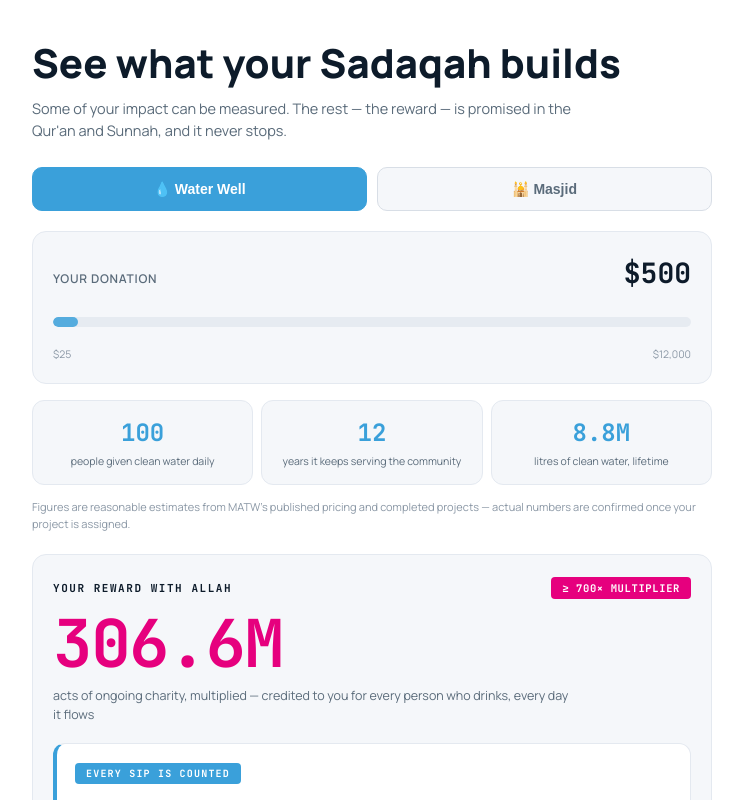
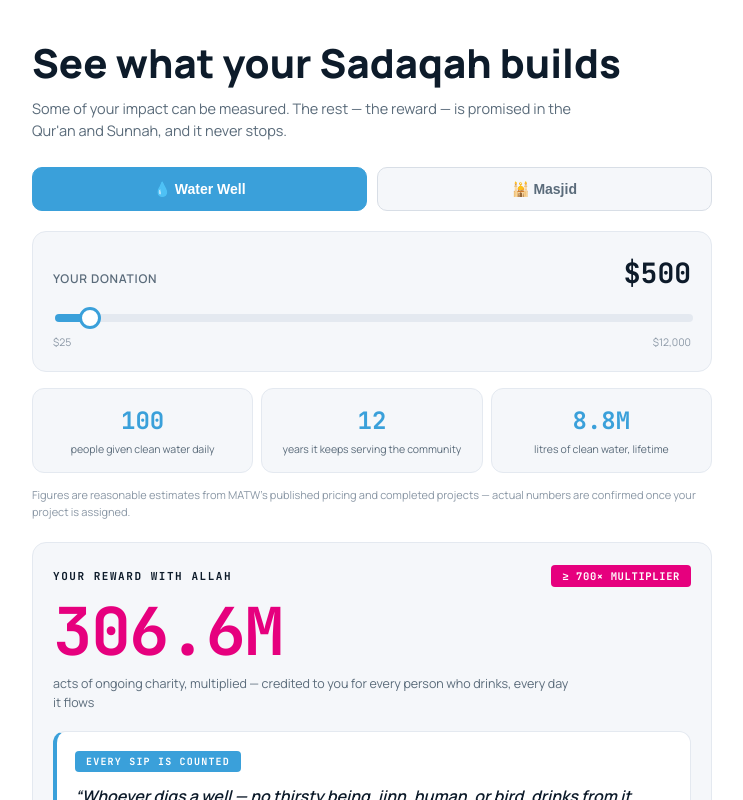
Before and after one commit to 292akhil2929-cmyk/sadaqah-calculator, a Next.js app: page / in a window 1280 px wide. Shown: the top 800 px of the page, without its empty margins (268-1011 px from the left). Built offline with nearby package versions, Linux system fonts and the light colour scheme.

Commit message:
Revert donation slider to a normal plain range input (remove ElasticSlider elastic/overshoot effect); remove the intrusive glow blob (::after wash) from GlowCard, keeping only the subtle border-ring glow; drop unused motion/gsap dependencies

```diff
--- a/app/ElasticSlider.css
+++ /dev/null
@@ -1,82 +0,0 @@
-.elastic-slider-container {
-  display: flex;
-  flex-direction: column;
-  align-items: center;
-  justify-content: center;
-  width: 100%;
-}
-
-.elastic-slider-wrapper {
-  display: flex;
-  width: 100%;
-  touch-action: none;
-  user-select: none;
-  align-items: center;
-  justify-content: center;
-  gap: 0.75rem;
-}
-
-.elastic-slider-root {
-  position: relative;
-  display: flex;
-  width: 100%;
-  flex-grow: 1;
-  cursor: grab;
-  touch-action: none;
-  user-select: none;
-  align-items: center;
-  padding: 0.75rem 0;
-}
-
-.elastic-slider-root:active {
-  cursor: grabbing;
-}
-
-.elastic-slider-track-wrapper {
-  display: flex;
-  flex-grow: 1;
-}
-
-.elastic-slider-track {
-  position: relative;
-  height: 100%;
-  flex-grow: 1;
-  overflow: hidden;
-  border-radius: 9999px;
-  background-color: #E4E9F0;
-}
-
-.elastic-slider-range {
-  position: relative;
-  height: 100%;
-  background-color: var(--elastic-accent, #e6007e);
-  border-radius: 9999px;
-  overflow: hidden;
-}
-
-.elastic-slider-range::after {
-  content: "";
-  position: absolute;
-  inset: 0;
-  background: linear-gradient(
-    100deg,
-    transparent 30%,
-    rgba(255, 255, 255, 0.55) 48%,
-    rgba(255, 255, 255, 0.55) 52%,
-    transparent 70%
-  );
-  background-size: 250% 100%;
-  animation: shiny-sweep 3.2s ease-in-out infinite;
-}
-
-@keyframes shiny-sweep {
-  0% {
-    background-position: 150% 0;
-  }
-  55% {
-    background-position: -50% 0;
-  }
-  100% {
-    background-position: -50% 0;
-  }
-}
--- a/app/ElasticSlider.jsx
+++ /dev/null
@@ -1,165 +0,0 @@
-"use client";
-
-import { animate, motion, useMotionValue, useMotionValueEvent, useTransform } from "motion/react";
-import { useRef, useState } from "react";
-import "./ElasticSlider.css";
-
-const MAX_OVERFLOW = 40;
-
-export default function ElasticSlider({
-  value,
-  onChange,
-  min = 0,
-  max = 100,
-  step = 1,
-  className = "",
-  leftIcon = null,
-  rightIcon = null,
-  accentColor = "#e6007e",
-}) {
-  return (
-    <div className={`elastic-slider-container ${className}`} style={{ "--elastic-accent": accentColor }}>
-      <Slider value={value} onChange={onChange} min={min} max={max} step={step} leftIcon={leftIcon} rightIcon={rightIcon} />
-    </div>
-  );
-}
-
-function Slider({ value, onChange, min, max, step, leftIcon, rightIcon }) {
-  const sliderRef = useRef(null);
-  const [region, setRegion] = useState("middle");
-  const clientX = useMotionValue(0);
-  const overflow = useMotionValue(0);
-  const scale = useMotionValue(1);
-
-  useMotionValueEvent(clientX, "change", (latest) => {
-    if (sliderRef.current) {
-      const { left, right } = sliderRef.current.getBoundingClientRect();
-      let newValue;
-
-      if (latest < left) {
-        setRegion("left");
-        newValue = left - latest;
-      } else if (latest > right) {
-        setRegion("right");
-        newValue = latest - right;
-      } else {
-        setRegion("middle");
-        newValue = 0;
-      }
-
-      overflow.jump(decay(newValue, MAX_OVERFLOW));
-    }
-  });
-
-  const handlePointerMove = (e) => {
-    if (e.buttons > 0 && sliderRef.current) {
-      const { left, width } = sliderRef.current.getBoundingClientRect();
-      let newValue = min + ((e.clientX - left) / width) * (max - min);
-
-      newValue = Math.round(newValue / step) * step;
-      newValue = Math.min(Math.max(newValue, min), max);
-      onChange(newValue);
-      clientX.jump(e.clientX);
-    }
-  };
-
-  const handlePointerDown = (e) => {
-    handlePointerMove(e);
-    e.currentTarget.setPointerCapture(e.pointerId);
-  };
-
-  const handlePointerUp = () => {
-    animate(overflow, 0, { type: "spring", bounce: 0.5 });
-  };
-
-  const getRangePercentage = () => {
-    const totalRange = max - min;
-    if (totalRange === 0) return 0;
-    return ((value - min) / totalRange) * 100;
-  };
-
-  return (
-    <motion.div
-      onHoverStart={() => animate(scale, 1.15)}
-      onHoverEnd={() => animate(scale, 1)}
-      onTouchStart={() => animate(scale, 1.15)}
-      onTouchEnd={() => animate(scale, 1)}
-      style={{
-        scale,
-        opacity: useTransform(scale, [1, 1.15], [0.85, 1]),
-      }}
-      className="elastic-slider-wrapper"
-    >
-      {leftIcon && (
-        <motion.div
-          animate={{
-            scale: region === "left" ? [1, 1.4, 1] : 1,
-            transition: { duration: 0.25 },
-          }}
-          style={{
-            x: useTransform(() => (region === "left" ? -overflow.get() / scale.get() : 0)),
-          }}
-        >
-          {leftIcon}
-        </motion.div>
-      )}
-
-      <div
-        ref={sliderRef}
-        className="elastic-slider-root"
-        onPointerMove={handlePointerMove}
-        onPointerDown={handlePointerDown}
-        onPointerUp={handlePointerUp}
-        onPointerCancel={handlePointerUp}
-        onLostPointerCapture={handlePointerUp}
-      >
-        <motion.div
-          style={{
-            scaleX: useTransform(() => {
-              if (sliderRef.current) {
-                const { width } = sliderRef.current.getBoundingClientRect();
-                return 1 + overflow.get() / width;
-              }
-              return 1;
-            }),
-            scaleY: useTransform(overflow, [0, MAX_OVERFLOW], [1, 0.8]),
-            transformOrigin: useTransform(() => {
-              if (sliderRef.current) {
-                const { left, width } = sliderRef.current.getBoundingClientRect();
-                return clientX.get() < left + width / 2 ? "right" : "left";
-              }
-              return "left";
-            }),
-            height: useTransform(scale, [1, 1.15], [10, 16]),
-          }}
-          className="elastic-slider-track-wrapper"
-        >
-          <div className="elastic-slider-track">
-            <div className="elastic-slider-range" style={{ width: `${getRangePercentage()}%` }} />
-          </div>
-        </motion.div>
-      </div>
-
-      {rightIcon && (
-        <motion.div
-          animate={{
-            scale: region === "right" ? [1, 1.4, 1] : 1,
-            transition: { duration: 0.25 },
-          }}
-          style={{
-            x: useTransform(() => (region === "right" ? overflow.get() / scale.get() : 0)),
-          }}
-        >
-          {rightIcon}
-        </motion.div>
-      )}
-    </motion.div>
-  );
-}
-
-function decay(value, max) {
-  if (max === 0) return 0;
-  const entry = value / max;
-  const sigmoid = 2 * (1 / (1 + Math.exp(-entry)) - 0.5);
-  return sigmoid * max;
-}
--- a/app/GlowCard.css
+++ b/app/GlowCard.css
@@ -26,24 +26,6 @@
   z-index: 2;
 }
 
-.glow-card::after {
-  content: "";
-  position: absolute;
-  inset: 0;
-  border-radius: inherit;
-  background: radial-gradient(
-    170px circle at var(--mx) var(--my),
-    rgba(var(--glow-from), 0.14) 0%,
-    rgba(var(--glow-to), 0.12) 55%,
-    transparent 75%
-  );
-  opacity: 0;
-  transition: opacity 0.25s ease;
-  pointer-events: none;
-  z-index: 1;
-}
-
-.glow-card:hover::before,
-.glow-card:hover::after {
+.glow-card:hover::before {
   opacity: 1;
 }
--- a/app/page.jsx
+++ b/app/page.jsx
@@ -3,7 +3,6 @@
 import React, { useState, useMemo } from "react";
 import ClickSpark from "./ClickSpark";
 import GlowCard from "./GlowCard";
-import ElasticSlider from "./ElasticSlider";
 import ShinyButton from "./ShinyButton";
 import InteractiveHoverButton from "./InteractiveHoverButton";
 
@@ -180,6 +179,33 @@ export default function DonationImpactCalculator() {
         * { box-sizing: border-box; }
         .sjc-root { font-family: 'Manrope', sans-serif; }
         .sjc-mono { font-family: 'JetBrains Mono', monospace; }
+        .sjc-slider {
+          -webkit-appearance: none;
+          appearance: none;
+          width: 100%;
+          height: 8px;
+          border-radius: 999px;
+          background: linear-gradient(90deg, var(--accent, #e6007e) 0%, var(--accent, #e6007e) var(--fill, 20%), #E4E9F0 var(--fill, 20%), #E4E9F0 100%);
+          outline: none;
+        }
+        .sjc-slider::-webkit-slider-thumb {
+          -webkit-appearance: none;
+          appearance: none;
+          width: 22px;
+          height: 22px;
+          border-radius: 50%;
+          background: #FFFFFF;
+          border: 3px solid var(--accent, #e6007e);
+          cursor: pointer;
+        }
+        .sjc-slider::-moz-range-thumb {
+          width: 22px;
+          height: 22px;
+          border-radius: 50%;
+          background: #FFFFFF;
+          border: 3px solid var(--accent, #e6007e);
+          cursor: pointer;
+        }
       `}</style>
 
       <div className="sjc-root" style={styles.wrap}>
@@ -214,13 +240,15 @@ export default function DonationImpactCalculator() {
               {amount.toLocaleString()}
             </span>
           </div>
-          <ElasticSlider
-            value={amount}
-            onChange={changeAmount}
+          <input
+            type="range"
+            className="sjc-slider"
             min={min}
             max={max}
             step={mode === "well" ? 25 : 250}
-            accentColor={accent}
+            value={amount}
+            onChange={(e) => changeAmount(Number(e.target.value))}
+            style={{ "--fill": `${((amount - min) / (max - min)) * 100}%`, "--accent": accent }}
           />
           <div style={styles.sliderMinMax}>
             <span>{CURRENCY}{min}</span>
--- a/package.json
+++ b/package.json
@@ -9,8 +9,6 @@
     "lint": "eslint ."
   },
   "dependencies": {
-    "gsap": "^3.15.0",
-    "motion": "^12.42.2",
     "next": "16.2.6",
     "react": "^19",
     "react-dom": "^19"
```
Also changed, not shown: 1 other file (tests, documents, lock files or other folders).
